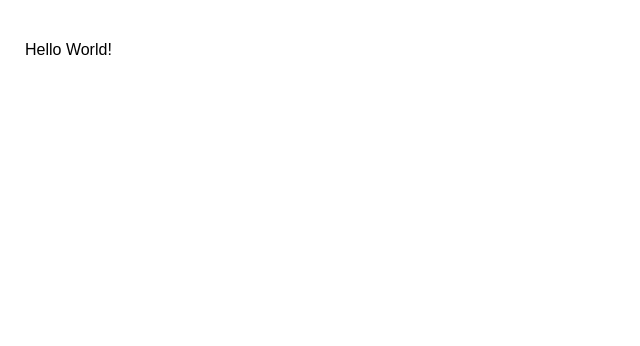
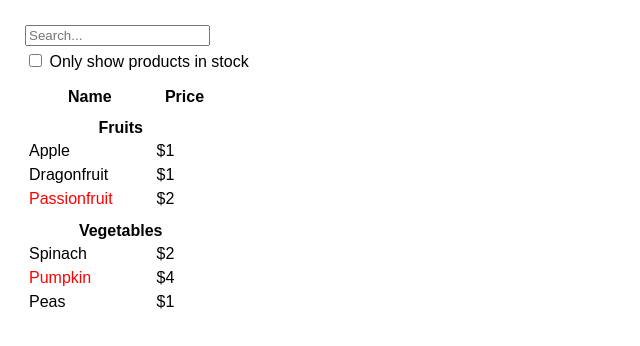
Before and after one commit to cragtok/thinking-in-react, a React (Create React App) app: page / in a window 1280 px wide. Shown: the top 346 px of the page, without its empty margins (0-640 px from the left). Built offline with nearby package versions, Linux system fonts and the light colour scheme.

Commit message:
Create static UI

```diff
--- a/src/App.js
+++ b/src/App.js
@@ -1,10 +1,11 @@
 import "./App.css";
 import {PRODUCTS} from "./products.js";
+import FilterableProductTable from "./components/FilterableProductTable.js"
 
 function App() {
     return (
         <div className="App">
-            <p>Hello World!</p>
+        <FilterableProductTable products={PRODUCTS}/>
         </div>
     );
 }
--- /dev/null
+++ b/src/components/FilterableProductTable.js
@@ -0,0 +1,13 @@
+import SearchBar from "./SearchBar.js";
+import ProductTable from "./ProductTable.js";
+
+function FilterableProductTable({ products }) {
+    return (
+        <div>
+            <SearchBar />
+            <ProductTable products={products} />
+        </div>
+    );
+}
+
+export default FilterableProductTable;
--- /dev/null
+++ b/src/components/ProductCategoryRow.js
@@ -0,0 +1,9 @@
+function ProductCategoryRow({ category }) {
+    return (
+        <tr>
+            <th colSpan={2}>{category}</th>
+        </tr>
+    );
+}
+
+export default ProductCategoryRow;
--- /dev/null
+++ b/src/components/ProductRow.js
@@ -0,0 +1,16 @@
+function ProductRow({ product }) {
+    const name = product.stocked ? (
+        product.name
+    ) : (
+        <span style={{ color: "red" }}>{product.name}</span>
+    );
+
+    return (
+        <tr>
+            <td>{name}</td>
+            <td>{product.price}</td>
+        </tr>
+    );
+}
+
+export default ProductRow;
--- /dev/null
+++ b/src/components/ProductTable.js
@@ -0,0 +1,33 @@
+import ProductCategoryRow from "./ProductCategoryRow.js";
+import ProductRow from "./ProductRow.js";
+
+function ProductTable({ products }) {
+    const rows = [];
+    let lastCategory = null;
+
+    products.forEach((product) => {
+        if (product.category !== lastCategory) {
+            rows.push(
+                <ProductCategoryRow
+                    category={product.category}
+                    key={product.category}
+                />
+            );
+        }
+        rows.push(<ProductRow product={product} key={product.name} />);
+        lastCategory = product.category;
+    });
+
+    return (
+        <table>
+            <thead>
+                <tr>
+                    <th>Name</th>
+                    <th>Price</th>
+                </tr>
+            </thead>
+            <tbody>{rows}</tbody>
+        </table>
+    );
+}
+export default ProductTable;
--- /dev/null
+++ b/src/components/SearchBar.js
@@ -0,0 +1,12 @@
+function SearchBar() {
+    return (
+        <form>
+            <input type="text" placeholder="Search..." />
+            <label>
+                <input type="checkbox" /> Only show products in stock
+            </label>
+        </form>
+    );
+}
+
+export default SearchBar;
```
